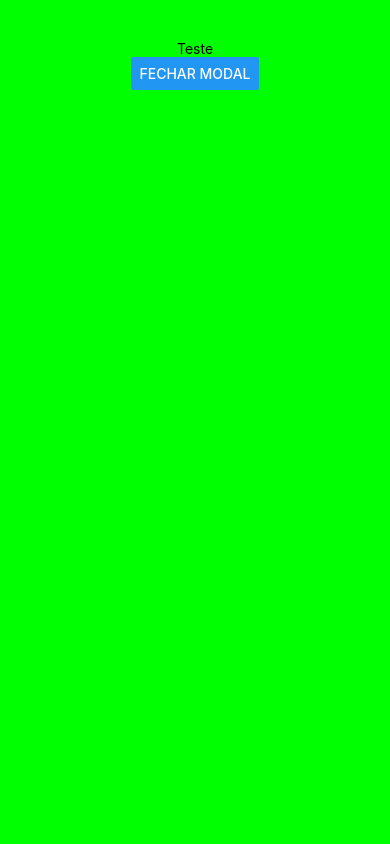
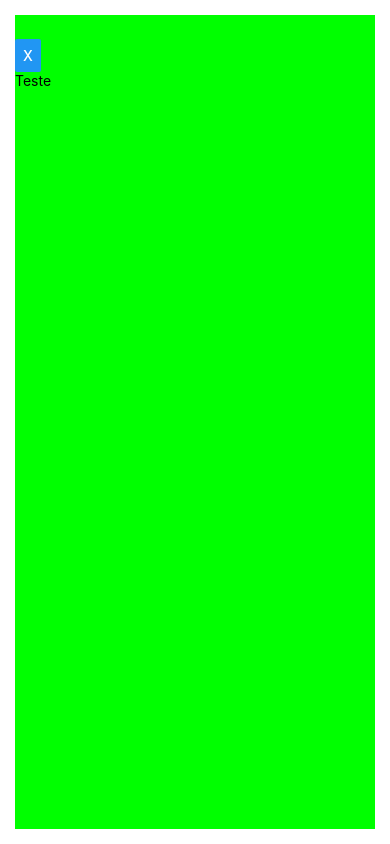
Before and after one commit to AlexSouzaSilvax/CursoReactNative, a React Native app: screen / in a window 390 px wide. Both pictures are taken after a click on the button "ABRIR MODAL". Built offline with nearby package versions, Linux system fonts and the light colour scheme.

Commit message:
to ficando maluco

```diff
--- a/App.js
+++ b/App.js
@@ -16,7 +16,6 @@ export default class PrimeiroProjeto extends Component {
     abrirModal() {
         let s = this.state;
         s.modalVisible = true;
-
         this.setState(s);
     }
 
@@ -30,11 +29,13 @@ export default class PrimeiroProjeto extends Component {
         return (
             <View style={styles.body}>
 
-                <Modal animationType="slide" visible={this.state.modalVisible} onRequestClose={()=>{}} > {/* slide, fade, none */}
+                <Modal animationType="slide" visible={this.state.modalVisible} onRequestClose={()=>{}} >
+
                     <View style={styles.modal}>
+                        <Button title="X" onPress={this.fecharModal} />
                         <Text>Teste</Text>
-                        <Button title="Fechar Modal" onPress={this.fecharModal} />
                     </View>
+
                 </Modal>
 
                 <Button title="Abrir Modal" onPress={this.abrirModal} />
@@ -52,8 +53,9 @@ const styles = StyleSheet.create({
     },
     modal: {
         flex: 1,
+        margin:15,
         backgroundColor: "#00FF00",
-        paddingTop: 40,
-        alignItems: "center"
+        paddingTop: 24,
+        alignItems: "flex-start"
     }
 });
```
Also changed, not shown: App_Modal.js (+7 -5 lines).
